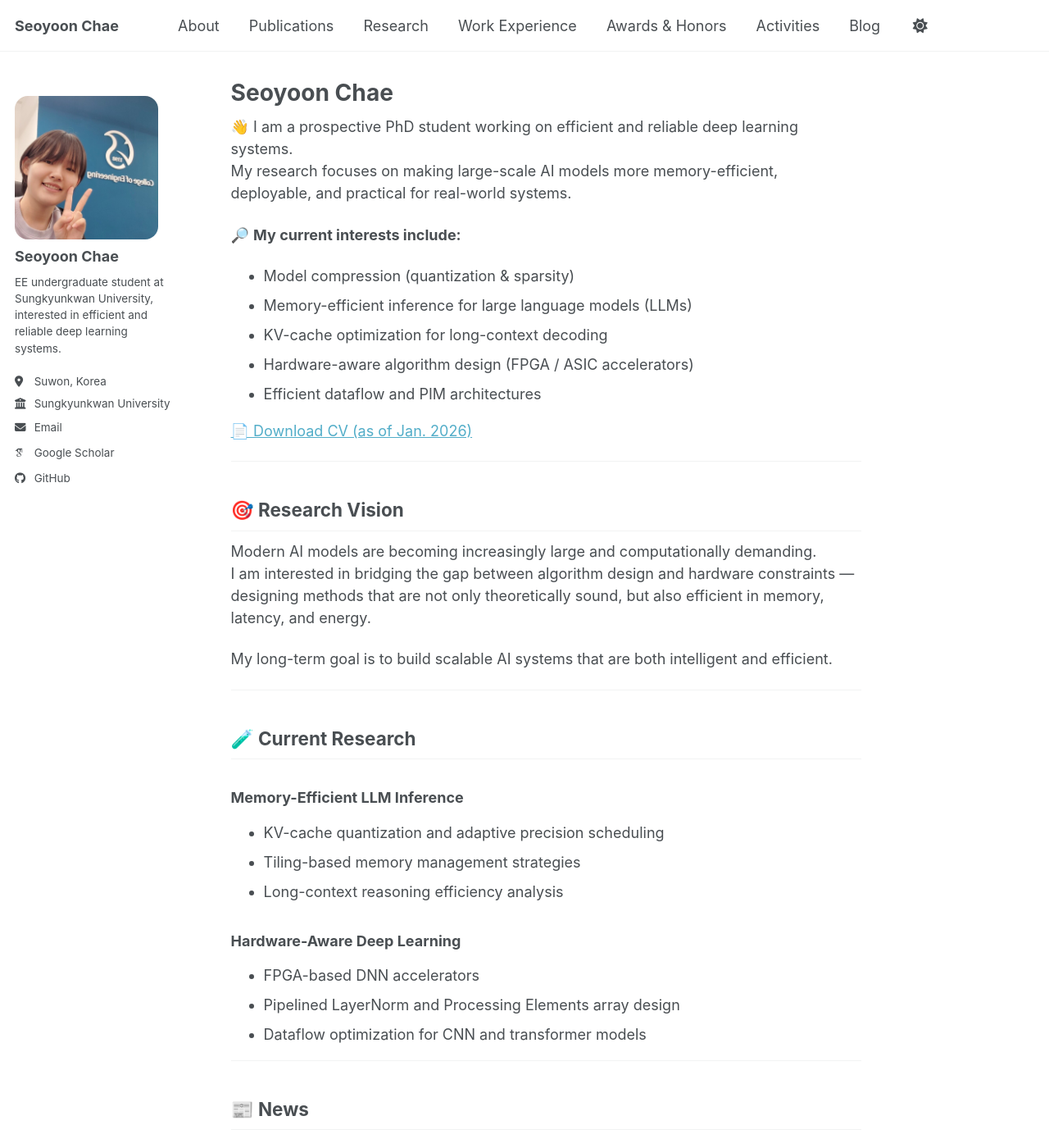
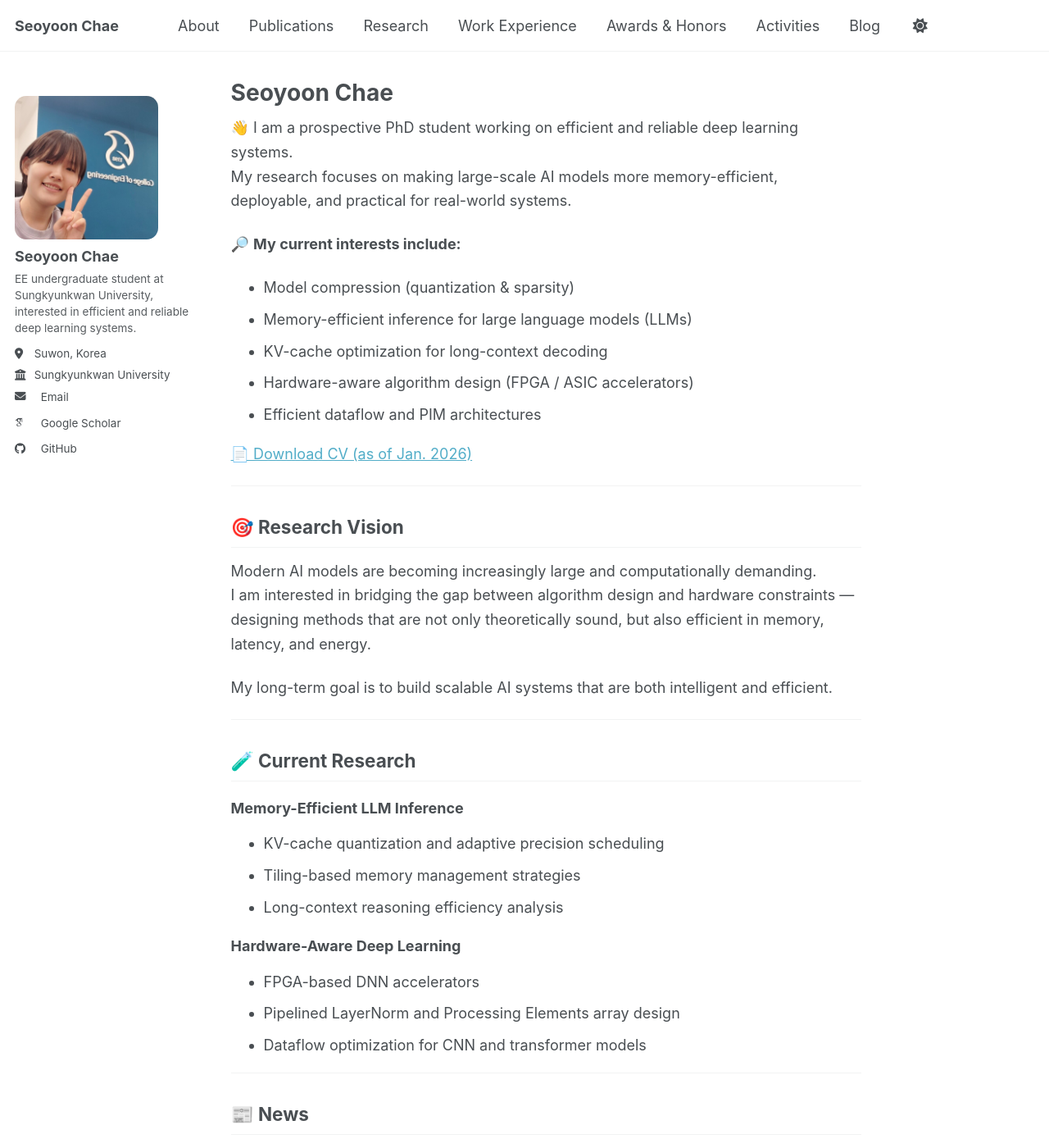
Before and after one commit to chae-sy/chae-sy.github.io, a Jekyll site: the page built from _pages/about.md, in a window 1280 px wide and 1400 px high. Shown: the whole window at 82% size. Built offline with Jekyll 4.4.1, drawn with Linux system fonts in a browser that asks for light colours; some web fonts are replaced; a script bundle is joined from its source files by our own code; library files that are not in the unit come from our copies.

Commit message:
Update main.scss

```diff
--- a/assets/css/main.scss
+++ b/assets/css/main.scss
@@ -102,34 +102,86 @@
   opacity: 0.85;
 }
 
+/* ================================
+   Layout: wider content + cleaner sidebar
+   (AcademicPages / Minimal Mistakes)
+   ================================ */
 
-/* ============================= */
-/* Publications compact spacing */
-/* ============================= */
-
-/* publication 카드 내부만 정확히 타겟팅 */
-.archive .archive__item-body h2.archive__item-title {
-  margin: 0 0 2px 0 !important;
-  line-height: 1.25;
+/* 1) 전체 컨텐츠 최대 폭 확장 */
+.page__inner-wrap,
+.archive,
+.initial-content,
+.page__content {
+  max-width: 1180px; /* 필요하면 1100~1320 사이로 조절 */
 }
 
-.archive .archive__item-body .pub-venue {
-  margin: 0 0 2px 0 !important;
-  line-height: 1.25;
+/* 2) 사이드바/본문 가로 비율 조정 */
+@media (min-width: 64em) {
+  .sidebar {
+    width: 280px;         /* 왼쪽 폭: 더 깔끔한 비율 */
+    padding-right: 22px;
+  }
+  .page__content,
+  .archive {
+    width: calc(100% - 280px);
+  }
 }
 
-/* 핵심: 기본 테마가 먹이는 p margin 제거 */
-.archive .archive__item-body p {
-  margin-bottom: 2px !important;
+/* 3) 왼쪽 author profile(바이오) 정돈 */
+.author__avatar {
+  margin-bottom: 10px;
+}
+.author__avatar img {
+  border-radius: 14px;
 }
 
-/* 링크 줄 */
-.archive .archive__item-body .pub-links {
-  margin-top: 0px !important;
-  margin-bottom: 8px !important;
+.author__content {
+  margin-bottom: 10px;
+}
+.author__name {
+  font-size: 1.15rem;
+  line-height: 1.2;
+  margin-bottom: 4px;
+}
+.author__bio {
+  font-size: 0.92rem;
+  line-height: 1.45;
+  margin-top: 6px;
+  margin-bottom: 10px;
+  opacity: 0.92;
 }
 
-/* 카드 사이 간격 */
-.archive .archive__item {
-  margin-bottom: 10px;
+/* 4) 사이드바의 메타(위치/학교/이메일 등) 간격 줄이고 정렬 */
+.author__urls {
+  margin-top: 10px;
 }
+.author__urls li {
+  margin-bottom: 6px;
+}
+.author__urls li a {
+  display: inline-flex;
+  align-items: center;
+  gap: 8px;
+  line-height: 1.2;
+}
+
+/* 아이콘/텍스트가 줄 바뀔 때도 깔끔하게 */
+.author__urls li a .label {
+  white-space: normal;
+}
+
+/* 5) 본문 기본 줄길이 조금 늘리기 (읽기 좋게) */
+.page__content p,
+.page__content li {
+  line-height: 1.65;
+}
+
+/* 6) 섹션 타이틀 여백 정리 (너 페이지처럼 헤더 많을 때 깔끔) */
+.page__content h2 {
+  margin-top: 1.6em;
+  margin-bottom: 0.6em;
+}
+.page__content h3 {
+  margin-top: 1.2em;
+  margin-bottom: 0.5em;
+}
```
